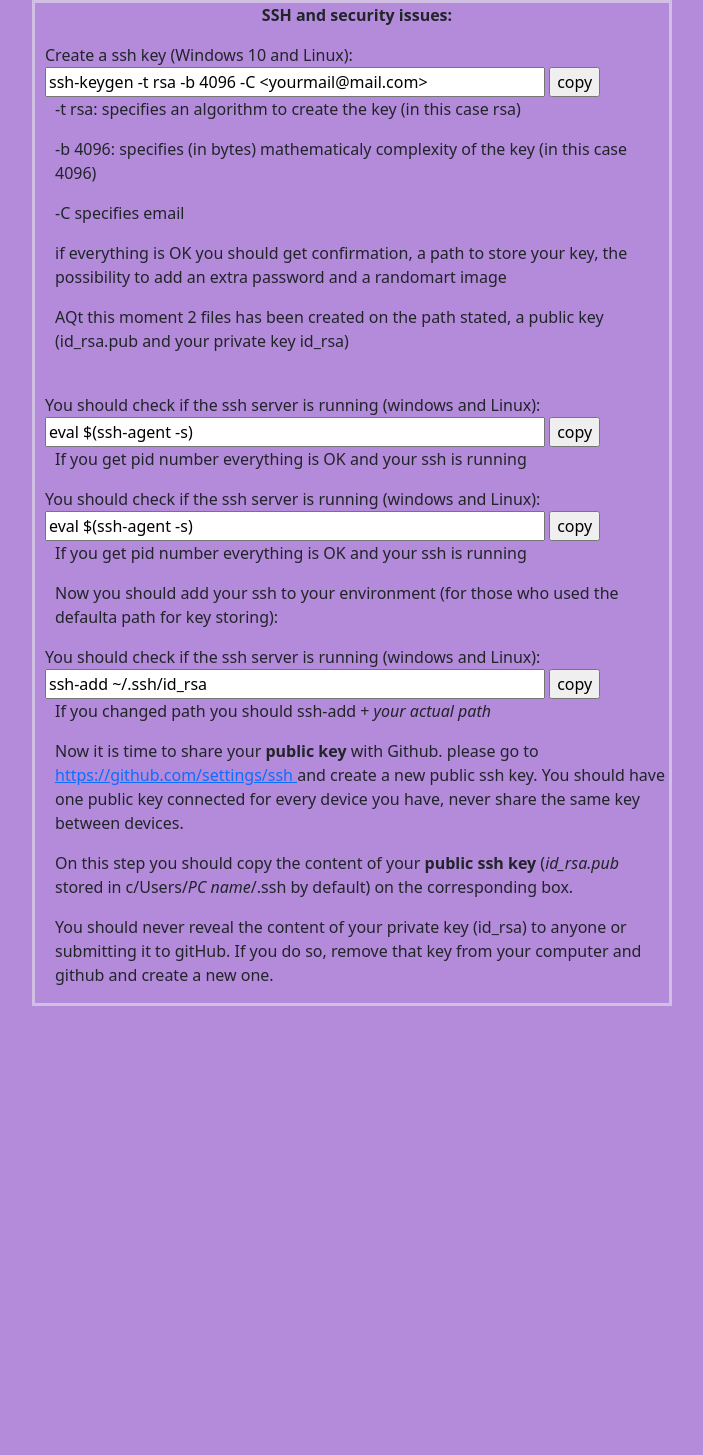
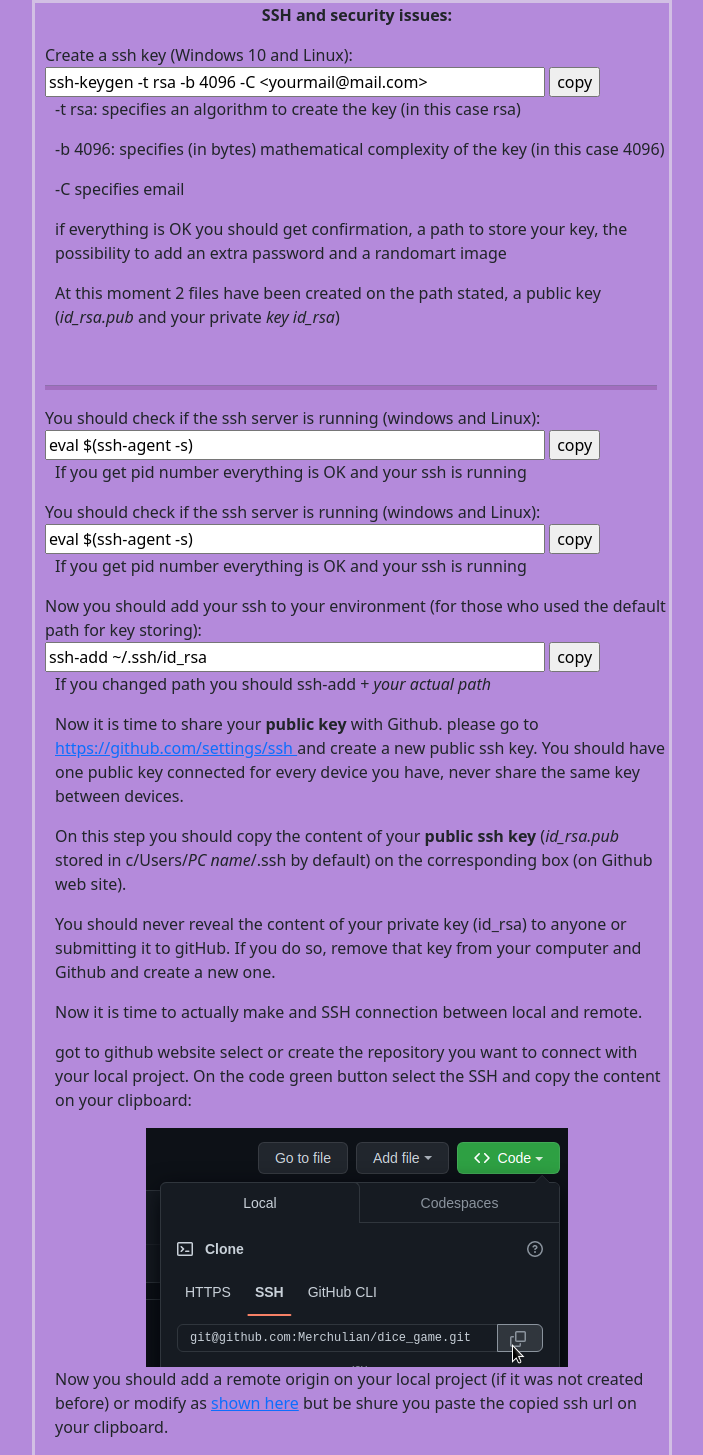
Before and after one commit to Merchulian/git_commands, a plain HTML site: page security.html in a window 1280 px wide. Shown: the part 108-1563 px from the top of the page, without its empty margins (288-991 px from the left). Before the commit the page ends 1114 px from the top, so only its background shows below. Drawn offline with nearby package versions, Linux system fonts and the light colour scheme.

Commit message:
add explanation on SSH connection, minor typos fixes

```diff
--- a/git.css
+++ b/git.css
@@ -52,3 +52,18 @@ a{
 .command-buttons{
     width:500px;
 }
+hr {
+    padding-left:0px;
+    height: 5px;
+    background-color: rgb(111, 30, 111);
+    border-color: rgb(111, 30, 111);
+    width:98%;
+    margin-left:auto;
+    margin-right:auto;
+}
+img {
+    display:block;
+    margin-left:auto;
+    margin-right:auto;
+
+}
--- a/security.html
+++ b/security.html
@@ -54,11 +54,11 @@
   <input type="text" class="command-buttons" name="ssh_keygen" id="ssh_keygen" value="ssh-keygen -t rsa -b 4096 -C <yourmail@mail.com>">
   <input type="button" class="copy" value="copy" onClick="copy('ssh_keygen')">
   <p>-t rsa: specifies an algorithm to create the key (in this case rsa)</p>
-  <p>-b 4096: specifies (in bytes) mathematicaly complexity of the key (in this case 4096)</p>
+  <p>-b 4096: specifies (in bytes) mathematical complexity of the key (in this case 4096)</p>
   <p>-C specifies email</p>
   <p> if everything is OK you should get confirmation, a path to store your key, the possibility to add an extra password and a randomart image</p>
-  <p>AQt this moment 2 files has been created on the path stated, a public key (id_rsa.pub and your private key id_rsa) </p> <br>
-
+  <p>At this moment 2 files have been created on the path stated, a public key (<em>id_rsa.pub</em> and your private <em>key id_rsa</em>) </p> <br>
+  <hr>
   <label for="ssh_check">You should check if the ssh server is running (windows and Linux):</label><br>
   <input type="text" class="command-buttons" name="ssh_check" id="ssh_check" value="eval $(ssh-agent -s)">
   <input type="button" class="copy" value="copy" onClick="copy('ssh_check')">
@@ -69,17 +69,19 @@
   <input type="button" class="copy" value="copy" onClick="copy('ssh_check')">
   <p>If you get pid number everything is OK and your ssh is running</p>
 
-  <p>Now you should add your ssh to your environment (for those who used the defaulta path for key storing):</p>
-  <label for="ssh_add">You should check if the ssh server is running (windows and Linux):</label><br>
+  <label for="ssh_add">Now you should add your ssh to your environment (for those who used the default path for key storing):</label><br>
   <input type="text" class="command-buttons" name="ssh_add" id="ssh_add" value="ssh-add ~/.ssh/id_rsa">
   <input type="button" class="copy" value="copy" onClick="copy('ssh_add')">
   <p>  If you changed path you should ssh-add + <em>your actual path</em></p>
 
   <p>Now it is time to share your <strong>public key</strong> with Github. please go to <a href="https://github.com/settings/ssh">https://github.com/settings/ssh </a> and create a new public ssh key. You should have one public key connected for every device you have, never share the same key between devices.</p>
-  <p>On this step you should copy the content of your <strong>public ssh key</strong> (<em>id_rsa.pub</em> stored in <span>c/Users/<em>PC name</em>/.ssh<span> by default) on the corresponding box.</p>
-  <p>You should never reveal the content of your private key (id_rsa) to anyone or submitting it to gitHub. If you do so, remove that key from your computer and github and create a new one.</p>
+  <p>On this step you should copy the content of your <strong>public ssh key</strong> (<em>id_rsa.pub</em> stored in <span>c/Users/<em>PC name</em>/.ssh<span> by default) on the corresponding box (on Github web site).</p>
+  <p>You should never reveal the content of your private key (id_rsa) to anyone or submitting it to gitHub. If you do so, remove that key from your computer and Github and create a new one.</p>
 
-
+  <p>Now it is time to actually make and SSH connection between local and remote.</p>
+  <p> got to github website select or create the repository you want to connect with your local project. On the code green button  select the SSH and copy the content on your clipboard: </p>
+  <img src="images/SSHconect.png" alt="how to copy SSH url">
+  <p>Now you should add a remote origin on your local project (if it was not created before) or modify as <a href="remote.html">shown here</a> but be shure you paste the copied ssh url on your clipboard.</p>
 
 </form>
 <script src="script.js"></script>
```
Also changed, not shown: Newssh.jpg (deleted), images/SSHconect.png (added).
